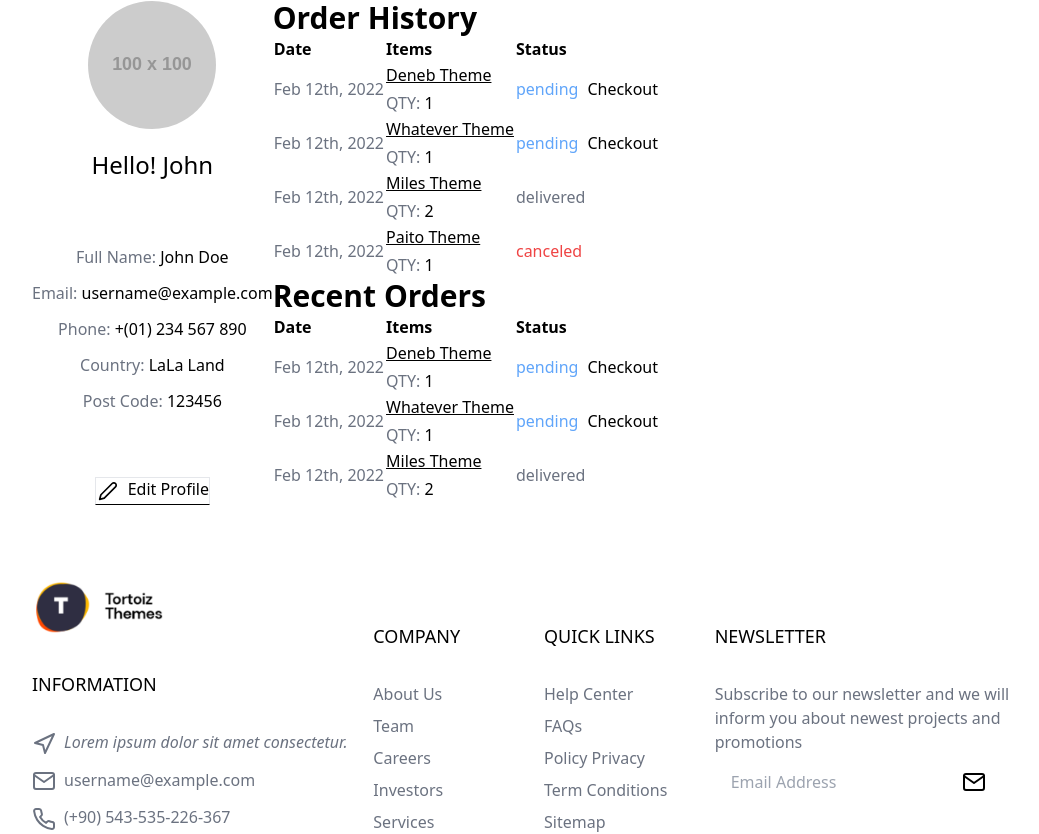
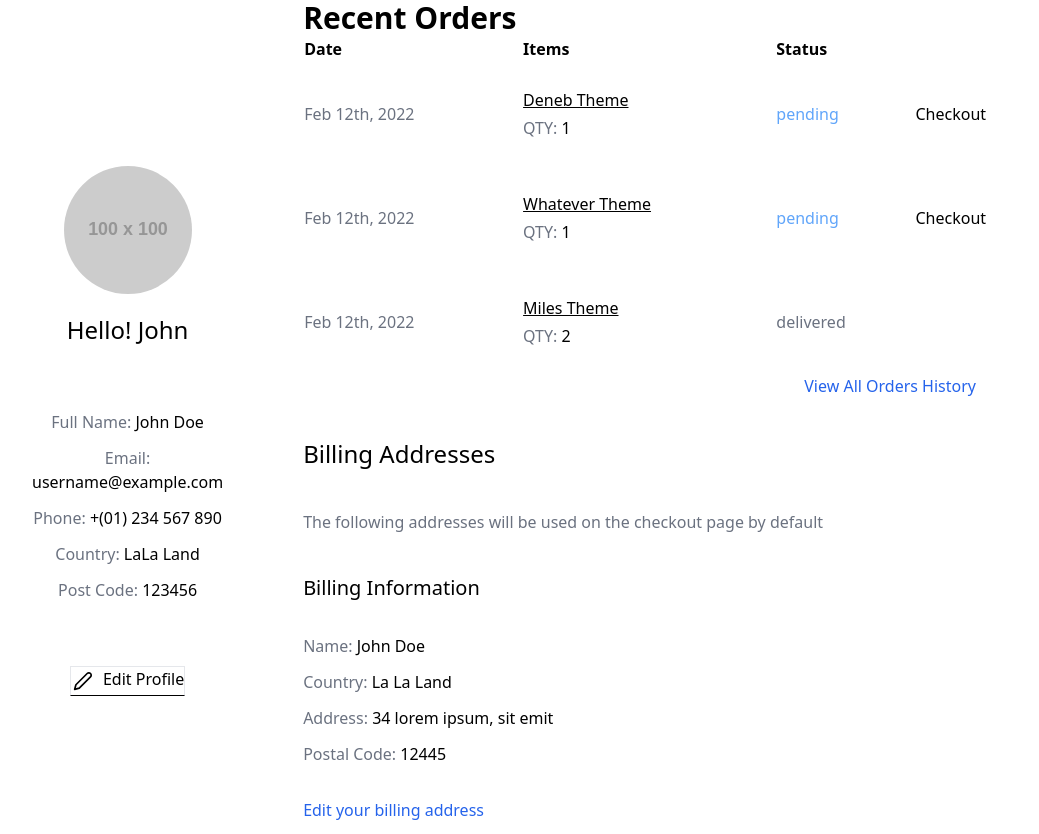
Before and after one commit to AbdoArafh/react-themeshop, a React (Vite) app: page /account-dashboard in a window 1280 px wide. Shown: the part 488-1322 px from the top of the page, without its empty margins (96-1135 px from the left). Built offline with nearby package versions, Linux system fonts and the light colour scheme.

Commit message:
added account page

```diff
--- a/src/pages/Account Dashboard/accountDetails.jsx
+++ b/src/pages/Account Dashboard/accountDetails.jsx
@@ -1,5 +1,40 @@
+const accountDetails = {
+  profile_picture: "https://via.placeholder.com/100x100.png/ccc/ccc",
+  full_name: "John Doe",
+  email: "username@example.com",
+  phone: "+(01) 234 567 890",
+  country: "LaLa Land",
+  post_code: "123456"
+}
+
+function CustomInput(props) {
+  return (
+    <input className="placeholder:text-center outline-none" {...props}/>
+  )
+}
+
 export default function AccountDetails() {
   return (
-    <div>AccountDetails</div>
+    <div className="mt-32 mb-20 flex flex-col justify-center gap-10">
+      <div className="hello">
+        <h1 className="text-3xl text-center">Hello! {accountDetails.full_name.split(" ")[0]}</h1>
+        <hr />
+      </div>
+      <div className="profile-picture flex flex-col text-center">
+        <img className="rounded-full w-24 mx-auto mb-10" src={accountDetails.profile_picture} alt="profile picture" />
+        <a href="#" className="text-black hover:text-gray-500">Upload New Picture</a>
+        <a href="#" className="text-red-500 hover:text-red-400">Delete</a>
+      </div>
+      <form className="flex flex-col gap-8 justify-center items-center">
+        <CustomInput type="text" name="full_name" placeholder={accountDetails.full_name} />
+        <CustomInput type="email" name="email" placeholder={accountDetails.email} />
+        <CustomInput type="password" name="password" placeholder="Password" />
+        <CustomInput type="password" name="re-password" placeholder="Re-Type Password" />
+        <CustomInput type="text" name="country" placeholder={accountDetails.country} />
+        <CustomInput type="text" name="phone" placeholder={accountDetails.phone} />
+        <CustomInput type="text" name="post_code" placeholder={accountDetails.post_code} />
+        <input className="text-white bg-black py-5 px-40 my-5" type="submit" value="Save Changes" />
+      </form>
+    </div>
   )
 }
--- a/src/pages/Account Dashboard/billingAdresses.jsx
+++ b/src/pages/Account Dashboard/billingAdresses.jsx
@@ -1,5 +1,44 @@
-export default function BillingAdresses() {
+const billingAdresses = [
+  {
+    "Name": "John Doe",
+    "Country": "La La Land",
+    "Address": "34 lorem ipsum, sit emit",
+    "Postal Code": 12445
+  }
+]
+
+function InfoPiece({name, value}) {
   return (
-    <div>BillingAdresses</div>
+    <div>
+      <span className="text-gray-500">{name}: </span>
+      <span>{value}</span>
+    </div>
   )
 }
+
+function BillingAdress({address}) {
+  return (
+    <div className="my-10 flex flex-col gap-8">
+      <h1 className="text-xl">Billing Information</h1>
+      <div className="info flex flex-col gap-3">
+        {Object.keys(address).map(
+          (name, i) => <InfoPiece key={i.toString()} name={name} value={address[name]} />
+        )}
+      </div>
+      <a href="#" className="text-blue-600">Edit your billing address</a>
+    </div>
+  )
+}
+
+export default function BillingAdresses() {
+  const addresses = billingAdresses;
+  return (
+    <div className="billing-adresses">
+      <h1 className="text-2xl my-10">Billing Addresses</h1>
+      <p>The following addresses will be used on the checkout page by default</p>
+      {addresses.map(
+        (address, i) => <BillingAdress key={i.toString()} address={address} />
+      )}
+    </div>
+  )
+}
--- a/src/pages/Account Dashboard/dashboard.jsx
+++ b/src/pages/Account Dashboard/dashboard.jsx
@@ -1,111 +1,23 @@
 import Profile from "./profile";
-import { Link } from 'react-router-dom';
+import Orders from "./orders";
+import BillingAdresses from "./billingAdresses";
 
-function formatDate(date) {
-  const months = ["Jan", "Feb", "Mar", "Apr", "May", "June", "Jul", "Aug", "Sep", "Oct", "Nov", "Dec"];
-  function ordNumber(n) {
-    return n + (n < 4 ? (n === 3 ? "rd" : (n === 2 ? "nd" : "st")) : "th");
-  }
-  if (!(date instanceof Date)) date = new Date(date);
-  return months[date.getMonth()] + " " + ordNumber(date.getDate()) + ", " + date.getFullYear();
+const accountDetails = {
+  profile_picture: "https://via.placeholder.com/100x100.png/ccc/ccc",
+  full_name: "John Doe",
+  email: "username@example.com",
+  phone: "+(01) 234 567 890",
+  country: "LaLa Land",
+  post_code: "123456"
 }
 
-function compareOrderStatus(a, b) {
-  return a.status.toLowerCase() === b.toLowerCase();
-}
-
-function Order({order}) {
-  const statusColors = {
-    "pending": "text-blue-400",
-    "delivered": "text-gray-500",
-    "canceled": "text-red-500"
-  }
+export default function Dashboard({navigate}) {
   return (
-    <tr>
-      <td className="text-gray-500">{formatDate(order.date)}</td>
-      <td>
-        <div className="underline mb-1">{order.name}</div>
-        <div><span className="text-gray-500">QTY: </span>{order.quantity}</div>
-      </td>
-      <td className={statusColors[order.status.toLowerCase()]}>
-        {order.status}
-      </td>
-      <td>
-        {compareOrderStatus(order, "pending") && <Link to="/shopping-cart" className="hover:text-gray-500">Checkout</Link>}
-      </td>
-    </tr>
-  )
-}
-
-function sortOrders(ord) {
-  return ord.filter(order => compareOrderStatus(order, "pending")).concat(
-      ord.filter(order => compareOrderStatus(order, "delivered")).concat(
-          ord.filter(order => !compareOrderStatus(order, "pending") && !compareOrderStatus(order, "delivered"))
-      )
-    )
-}
-
-let allOrders = [
-  {
-    date: Date.now(),
-    name: "Deneb Theme",
-    quantity: 1,
-    status: "pending"
-  },
-  {
-    date: Date.now(),
-    name: "Miles Theme",
-    quantity: 2,
-    status: "delivered"
-  },
-  {
-    date: Date.now(),
-    name: "Paito Theme",
-    quantity: 1,
-    status: "canceled"
-  },
-  {
-    date: Date.now(),
-    name: "Whatever Theme",
-    quantity: 1,
-    status: "pending"
-  },
-]
-
-function Orders({showAll}) {
-  let orders = sortOrders(allOrders);
-  orders = showAll ? orders : orders.slice(0, 3);
-  console.log(orders);
-  return (
-    <div className="orders relative">
-      <h1 className="title text-3xl font-semibold">
-        {showAll ? "Order History" : "Recent Orders"}
-      </h1>
-      <table className="w-[100%]">
-        <thead>
-          <tr className="font-bold text-black text-left">
-            <th>Date</th>
-            <th>Items</th>
-            <th>Status</th>
-            <th></th>
-          </tr>
-        </thead>
-        <tbody>
-          {orders.map(order => <Order order={order} />)}
-        </tbody>
-      </table>
-      {/* todo add show all products here */}
-    </div>
-  )
-}
-
-export default function Dashboard() {
-  return (
-    <div className="dashboard flex flex-row">
-        <Profile />
-        <div className="content">
-          <Orders showAll />
-          <Orders />
+    <div className="dashboard flex flex-row gap-20">
+        <Profile navigate={navigate} accountDetails={accountDetails}/>
+        <div className="content w-[100%]">
+          <Orders navigate={navigate} />
+          <BillingAdresses />
         </div>
     </div>
   )
--- a/src/pages/Account Dashboard/index.jsx
+++ b/src/pages/Account Dashboard/index.jsx
@@ -40,7 +40,7 @@ export default function AccountDashboard() {
                 )}
             </ul>
             <div className="content">
-                {createElement(sections[chosenSection], null, null)}
+                {createElement(sections[chosenSection], {navigate: handleSectionNavigation}, null)}
             </div>
         </div>
     )
--- a/src/pages/Account Dashboard/orders.jsx
+++ b/src/pages/Account Dashboard/orders.jsx
@@ -1,5 +1,103 @@
-export default function Order() {
+import { Link } from 'react-router-dom';
+
+function formatDate(date) {
+  const months = ["Jan", "Feb", "Mar", "Apr", "May", "June", "Jul", "Aug", "Sep", "Oct", "Nov", "Dec"];
+  function ordNumber(n) {
+    return n + (n < 4 ? (n === 3 ? "rd" : (n === 2 ? "nd" : "st")) : "th");
+  }
+  if (!(date instanceof Date)) date = new Date(date);
+  return months[date.getMonth()] + " " + ordNumber(date.getDate()) + ", " + date.getFullYear();
+}
+
+function compareOrderStatus(a, b) {
+  return a.status.toLowerCase() === b.toLowerCase();
+}
+
+function Order({order}) {
+  const statusColors = {
+    "pending": "text-blue-400",
+    "delivered": "text-gray-500",
+    "canceled": "text-red-500"
+  }
   return (
-    <div>Order</div>
+    <tr>
+      <td className="text-gray-500 py-10">{formatDate(order.date)}</td>
+      <td>
+        <div className="underline mb-1">{order.name}</div>
+        <div><span className="text-gray-500">QTY: </span>{order.quantity}</div>
+      </td>
+      <td className={statusColors[order.status.toLowerCase()]}>
+        {order.status}
+      </td>
+      <td>
+        {compareOrderStatus(order, "pending") && <Link to="/shopping-cart" className="hover:text-gray-500">Checkout</Link>}
+      </td>
+    </tr>
   )
 }
+
+function sortOrders(ord) {
+  return ord.filter(order => compareOrderStatus(order, "pending")).concat(
+      ord.filter(order => compareOrderStatus(order, "delivered")).concat(
+          ord.filter(order => !compareOrderStatus(order, "pending") && !compareOrderStatus(order, "delivered"))
+      )
+    )
+}
+
+let allOrders = [
+  {
+    date: Date.now(),
+    name: "Deneb Theme",
+    quantity: 1,
+    status: "pending"
+  },
+  {
+    date: Date.now(),
+    name: "Miles Theme",
+    quantity: 2,
+    status: "delivered"
+  },
+  {
+    date: Date.now(),
+    name: "Paito Theme",
+    quantity: 1,
+    status: "canceled"
+  },
+  {
+    date: Date.now(),
+    name: "Whatever Theme",
+    quantity: 1,
+    status: "pending"
+  },
+]
+
+export default function Orders({showAll, navigate}) {
+  let orders = sortOrders(allOrders);
+  orders = !navigate ? orders : orders.slice(0, 3);
+  return (
+    <div className="orders relative w-[100%]">
+      <h1 className="title text-3xl font-semibold">
+        {!navigate ? "Order History" : "Recent Orders"}
+      </h1>
+      <table className="w-[100%]">
+        <thead>
+          <tr className="font-bold text-black text-left">
+            <th>Date</th>
+            <th>Items</th>
+            <th>Status</th>
+            <th></th>
+          </tr>
+        </thead>
+        <tbody>
+          {orders.map((order, i) => <Order key={i.toString()} order={order} />)}
+        </tbody>
+      </table>
+      {navigate && <div
+        onClick={navigate}
+        data-name="Orders"
+        className="cursor-pointer text-right pr-20 text-blue-600 hover:text-blue-400">
+          View All Orders History
+        </div>}
+    </div>
+  )
+}
--- a/src/pages/Account Dashboard/profile.jsx
+++ b/src/pages/Account Dashboard/profile.jsx
@@ -1,13 +1,4 @@
 import { Edit2 } from "react-feather"
-
-const accountDetails = {
-  profile_picture: "https://via.placeholder.com/100x100.png/ccc/ccc",
-  full_name: "John Doe",
-  email: "username@example.com",
-  phone: "+(01) 234 567 890",
-  country: "LaLa Land",
-  post_code: "123456"
-}
 
 function PersonalInfoPiece({name, value}) {
   return (
@@ -18,7 +9,7 @@ function PersonalInfoPiece({name, value}) {
   )
 }
 
-export default function Profile() {
+export default function Profile({navigate, accountDetails}) {
     return (
         <div className="profile flex flex-col justify-center">
             <img className="w-32 mx-auto mb-5 rounded-full" src={accountDetails.profile_picture} alt="profile picture" />
@@ -31,10 +22,10 @@ export default function Profile() {
                 <PersonalInfoPiece name={"Post Code"} value={accountDetails.post_code} />
             </div>
             <div className="edit text-center">
-                <a href="#" className="pb-1 border-[1px] border-b-black hover:border-b-transparent">
-                <Edit2 className="inline mr-2 h-5" />
-                Edit Profile
-                </a>
+                <button onClick={navigate} data-name="Account Details" className="pb-1 border-[1px] border-b-black hover:border-b-transparent">
+                  <Edit2 className="inline mr-2 h-5" />
+                  Edit Profile
+                </button>
             </div>
         </div>
     )
--- /dev/null
+++ b/src/pages/Products/index.jsx
@@ -0,0 +1,7 @@
+import { useParams } from 'react-router-dom'
+
+export default function AllProducts() {
+  return (
+    <div>AllProducts</div>
+  )
+}
```
Also changed, not shown: 1 other file (tests, documents, lock files or other folders).
